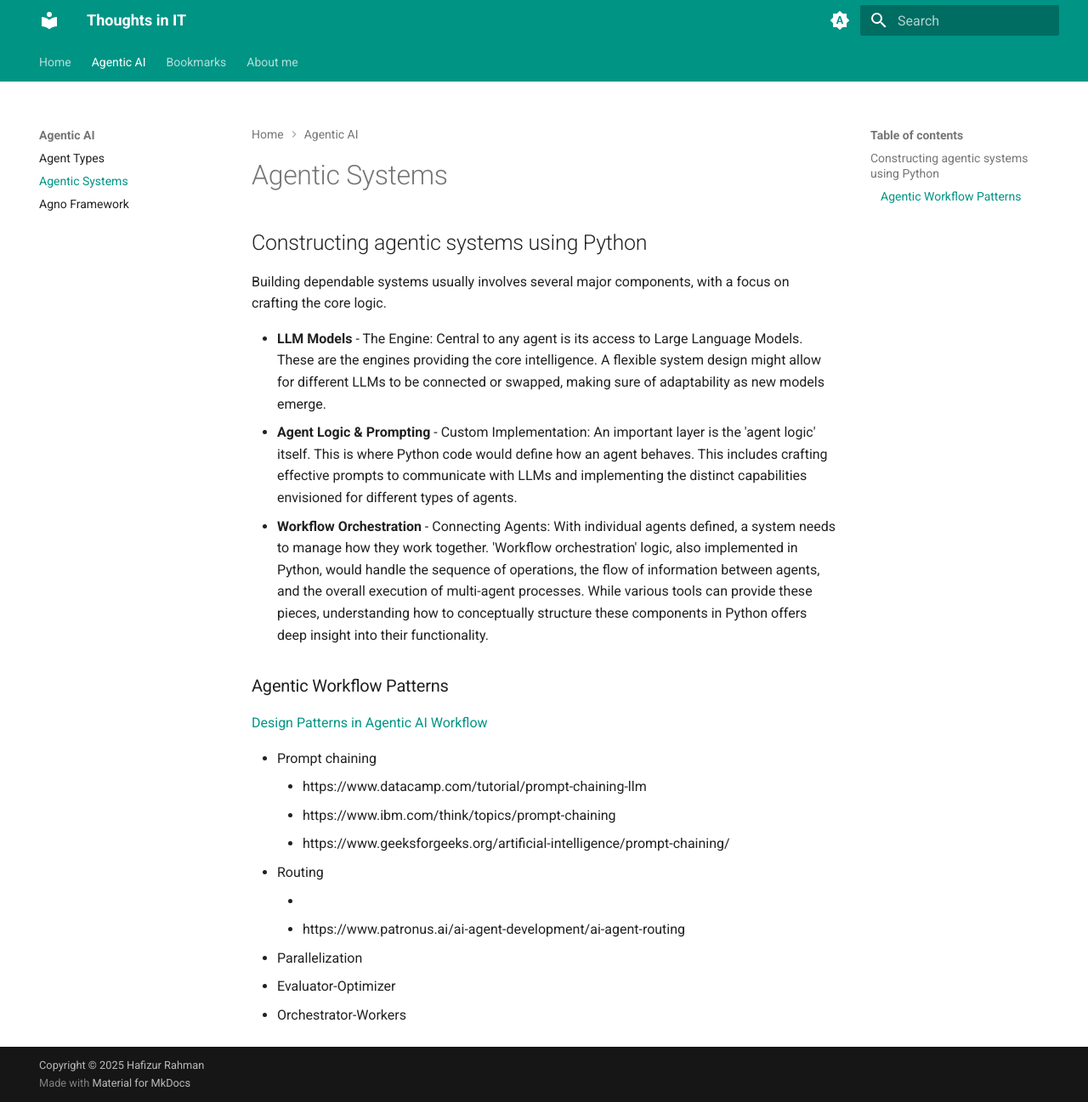
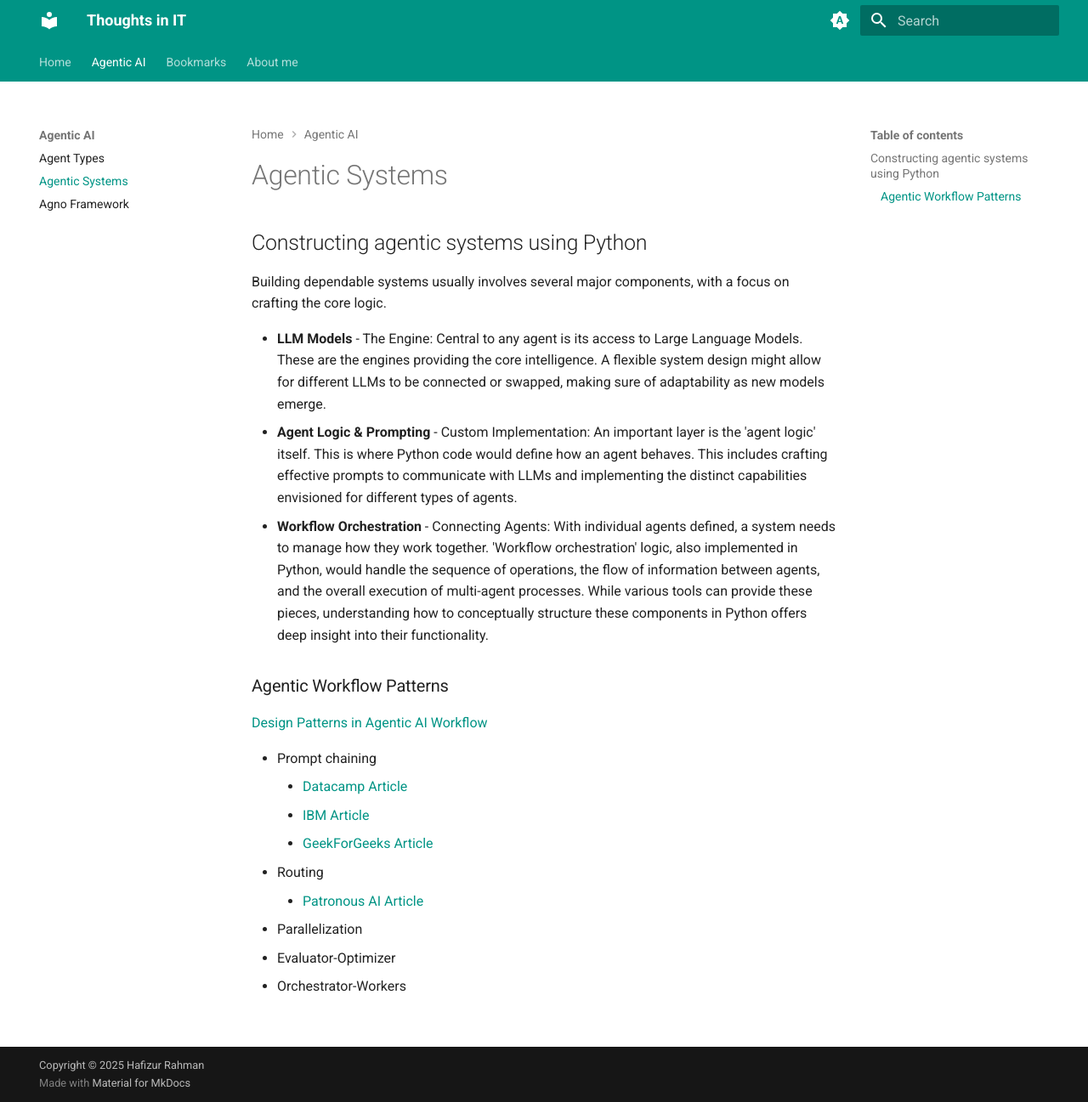
Before and after one commit to hafizur-rahman/hafizur-rahman.github.io, an MkDocs documentation site: the page built from docs/posts/agentic-systems.md, in a window 1280 px wide and 1297 px high. Shown: the whole window at 85% size. Built offline with MkDocs 1.6.1 and Material for MkDocs 9.7.7, drawn with Linux system fonts in a browser that asks for light colours.

Commit message:
Updated post

```diff
--- a/docs/posts/agentic-systems.md
+++ b/docs/posts/agentic-systems.md
@@ -10,12 +10,11 @@
 [Design Patterns in Agentic AI Workflow](https://pub.towardsai.net/5-design-patterns-in-agentic-ai-workflow-c972c83f77e4)
 
 * Prompt chaining
-    * https://www.datacamp.com/tutorial/prompt-chaining-llm
-    * https://www.ibm.com/think/topics/prompt-chaining
-    * https://www.geeksforgeeks.org/artificial-intelligence/prompt-chaining/
+    * [Datacamp Article](https://www.datacamp.com/tutorial/prompt-chaining-llm)
+    * [IBM Article](https://www.ibm.com/think/topics/prompt-chaining)
+    * [GeekForGeeks Article](https://www.geeksforgeeks.org/artificial-intelligence/prompt-chaining/)
 * Routing
-    *
-    * https://www.patronus.ai/ai-agent-development/ai-agent-routing
+    * [Patronous AI Article](https://www.patronus.ai/ai-agent-development/ai-agent-routing)
 * Parallelization
 * Evaluator-Optimizer
 * Orchestrator-Workers
```
